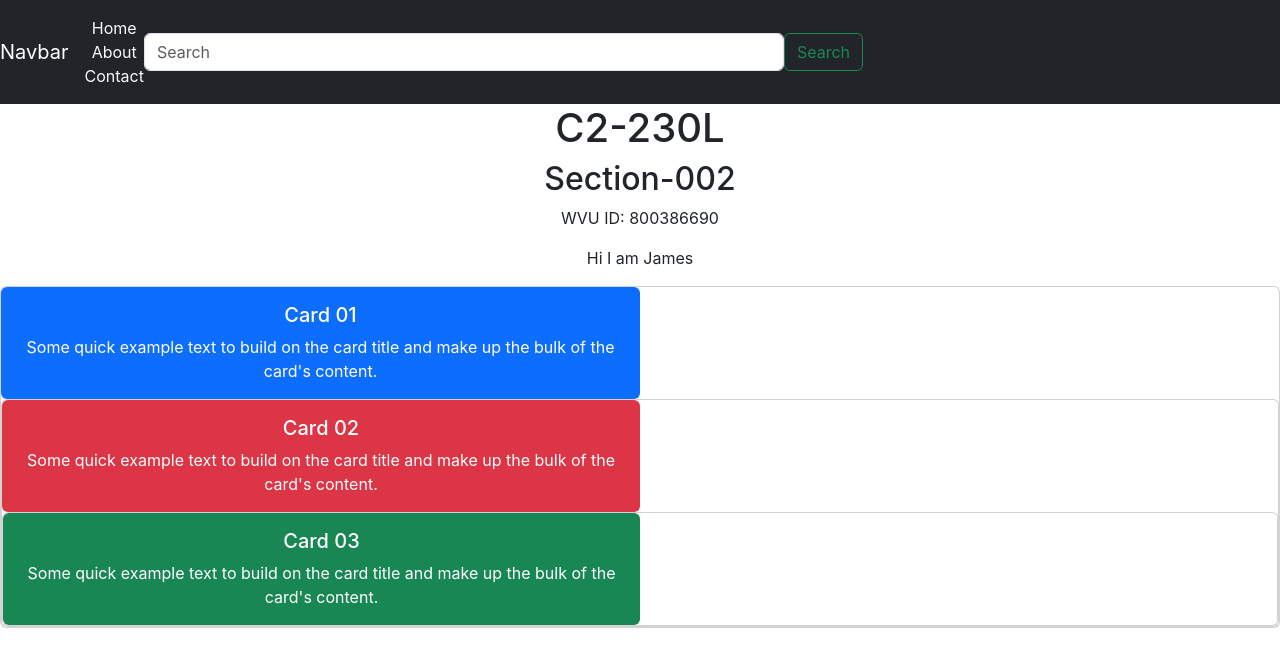
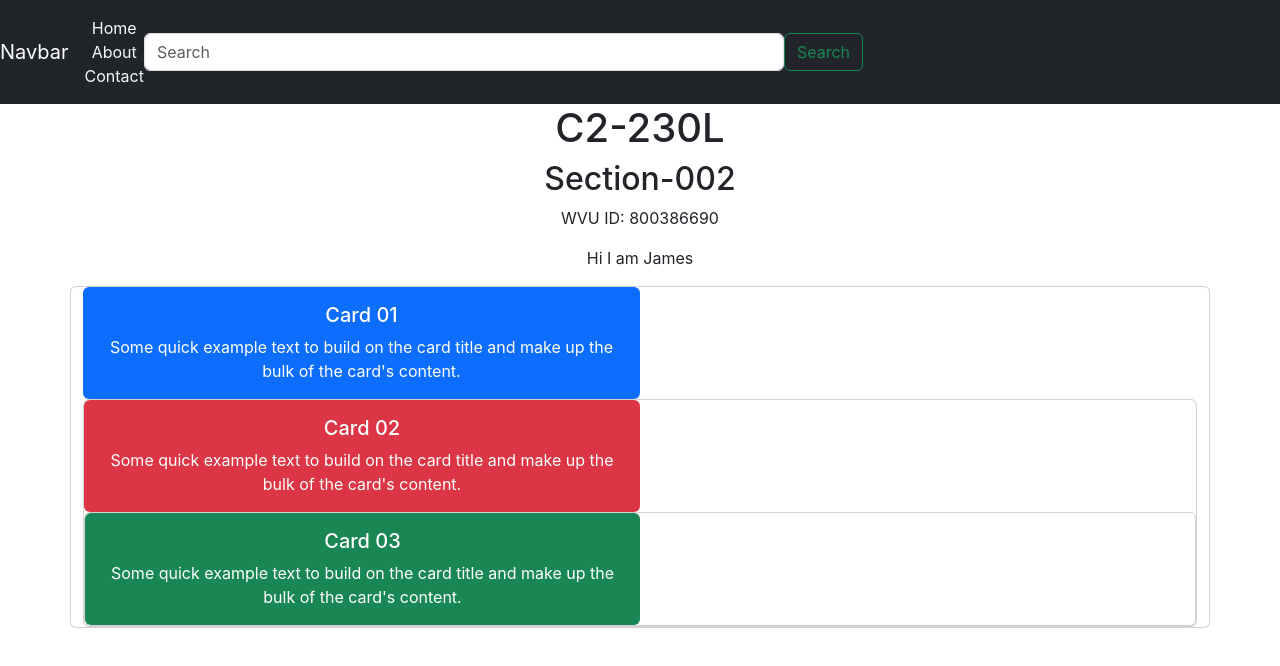
Before and after one commit to Jimbabwe10/Lab, a React (Create React App) app: page / in a window 1280 px wide. Shown: the top 666 px of the page. Built offline with nearby package versions, Linux system fonts and the light colour scheme; the HTML template or start-up script is replaced by a standard one.

Commit message:
Update Card.js

```diff
--- a/src/Card.js
+++ b/src/Card.js
@@ -3,7 +3,8 @@ import { Card } from 'react-bootstrap';
 
 const CustomCards = () => {
     return (
-        <div class="col">
+        <div class="container">
+        <div class="row">
             <Card>
                 <div class="bg-primary text-white rounded col-sm-6 w-50">
                 <Card.Body>
@@ -34,6 +35,7 @@ const CustomCards = () => {
                 </Card>
                 </Card>
             </Card>
+            </div>
         </div>
     );
 };
```
